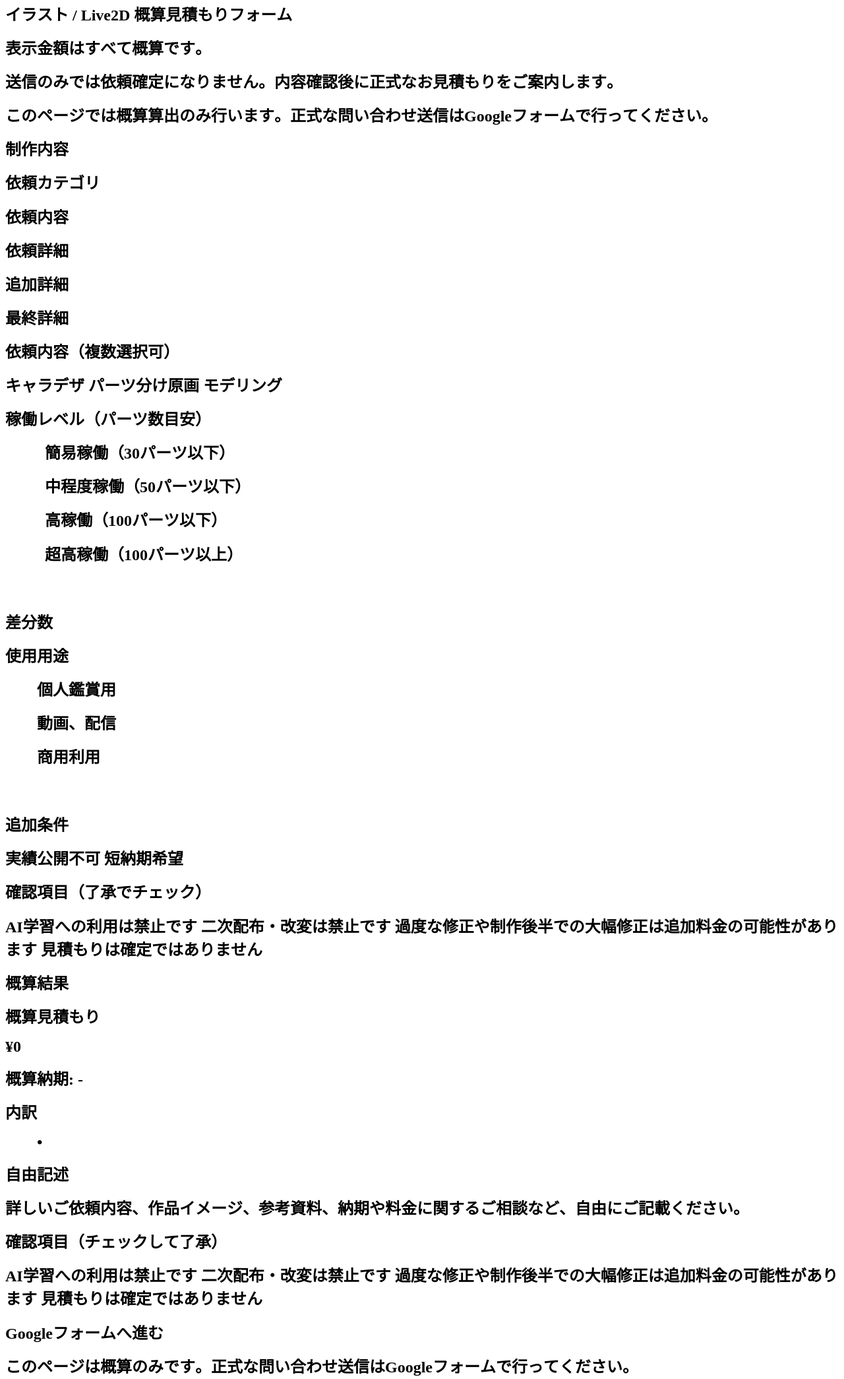
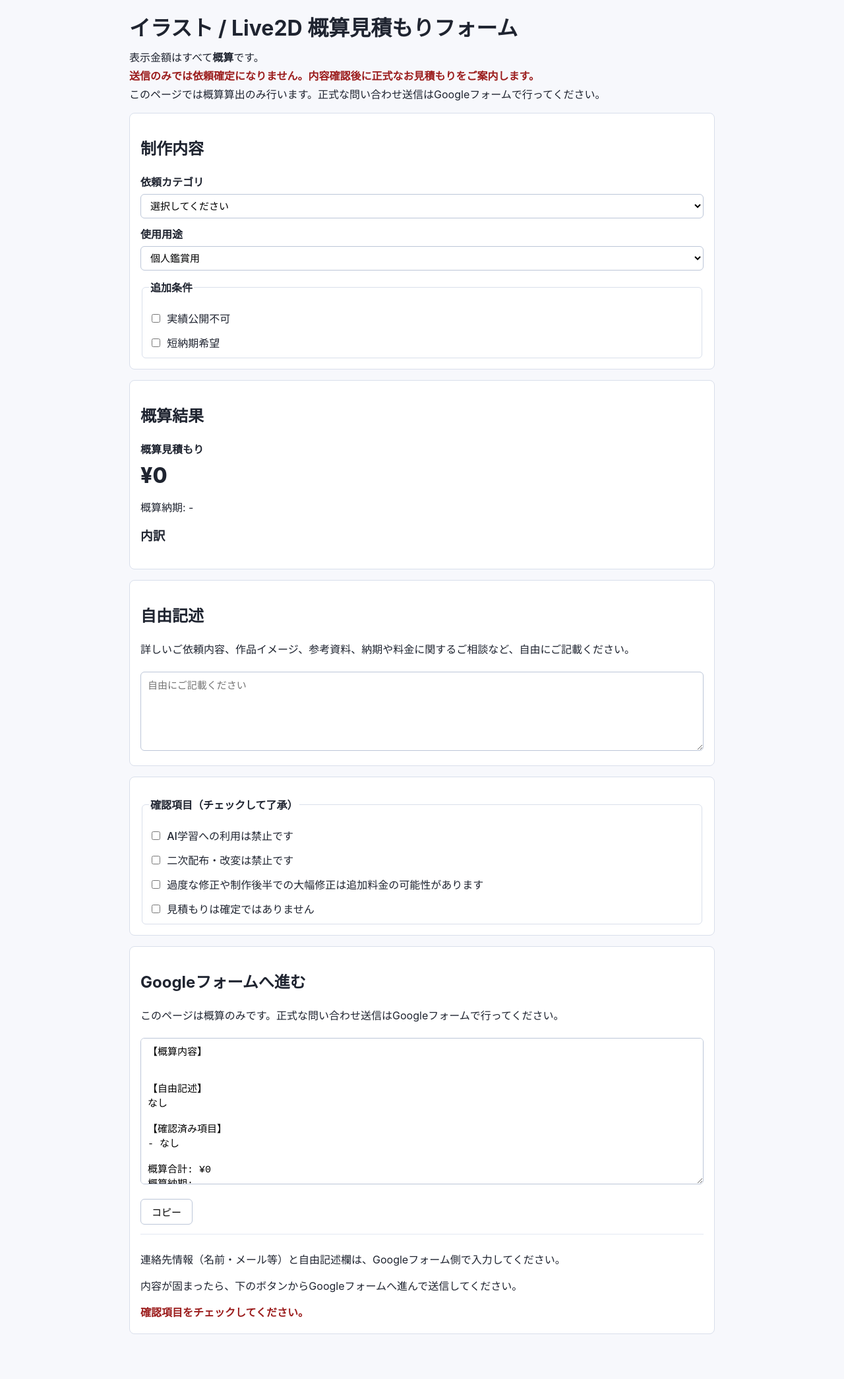
Before and after one commit to sibzak-kaszuq-1jaVha/estimate-form, a plain HTML site: page index.html in a window 1280 px wide. Shown: the part 5-2095 px from the top of the page at 66% size. Drawn offline with Linux system fonts and the light colour scheme.

Commit message:
Fix form structure and update confirmation flow

```diff
--- a/index.html
+++ b/index.html
@@ -1,61 +1,122 @@
-<!DOCTYPE html PUBLIC "-//W3C//DTD HTML 4.01//EN" "http://www.w3.org/TR/html4/strict.dtd">
-<html>
+<!doctype html>
+<html lang="ja">
 <head>
-  <meta http-equiv="Content-Type" content="text/html; charset=utf-8">
-  <meta http-equiv="Content-Style-Type" content="text/css">
-  <title></title>
-  <meta name="Generator" content="Cocoa HTML Writer">
-  <meta name="CocoaVersion" content="2685.5">
-  <style type="text/css">
-    span.s1 {font-kerning: none}
-    span.Apple-tab-span {white-space:pre}
-  </style>
+  <meta charset="utf-8">
+  <meta name="viewport" content="width=device-width, initial-scale=1">
+  <title>概算見積もりフォーム（試作品）</title>
+  <link rel="stylesheet" href="style.css">
 </head>
 <body>
-<h1 style="margin: 0.0px 0.0px 16.1px 0.0px; font: 24.0px 'Hiragino Mincho ProN'; -webkit-text-stroke: #000000"><span class="s1"><b>イラスト / Live2D 概算見積もりフォーム</b></span></h1>
-<h1 style="margin: 0.0px 0.0px 16.1px 0.0px; font: 24.0px 'Hiragino Mincho ProN'; -webkit-text-stroke: #000000"><span class="s1"><b>表示金額はすべて概算です。</b></span></h1>
-<h1 style="margin: 0.0px 0.0px 16.1px 0.0px; font: 24.0px 'Hiragino Mincho ProN'; -webkit-text-stroke: #000000"><span class="s1"><b>送信のみでは依頼確定になりません。内容確認後に正式なお見積もりをご案内します。</b></span></h1>
-<h1 style="margin: 0.0px 0.0px 16.1px 0.0px; font: 24.0px 'Hiragino Mincho ProN'; -webkit-text-stroke: #000000"><span class="s1"><b>このページでは概算算出のみ行います。正式な問い合わせ送信はGoogleフォームで行ってください。</b></span></h1>
-<h1 style="margin: 0.0px 0.0px 16.1px 0.0px; font: 24.0px 'Hiragino Mincho ProN'; -webkit-text-stroke: #000000"><span class="s1"><b>制作内容</b></span></h1>
-<h1 style="margin: 0.0px 0.0px 16.1px 0.0px; font: 24.0px 'Hiragino Mincho ProN'; -webkit-text-stroke: #000000"><span class="s1"><b>依頼カテゴリ</b></span></h1>
-<h1 style="margin: 0.0px 0.0px 16.1px 0.0px; font: 24.0px 'Hiragino Mincho ProN'; -webkit-text-stroke: #000000"><span class="s1"><b>依頼内容</b></span></h1>
-<h1 style="margin: 0.0px 0.0px 16.1px 0.0px; font: 24.0px 'Hiragino Mincho ProN'; -webkit-text-stroke: #000000"><span class="s1"><b>依頼詳細</b></span></h1>
-<h1 style="margin: 0.0px 0.0px 16.1px 0.0px; font: 24.0px 'Hiragino Mincho ProN'; -webkit-text-stroke: #000000"><span class="s1"><b>追加詳細</b></span></h1>
-<h1 style="margin: 0.0px 0.0px 16.1px 0.0px; font: 24.0px 'Hiragino Mincho ProN'; -webkit-text-stroke: #000000"><span class="s1"><b>最終詳細</b></span></h1>
-<h1 style="margin: 0.0px 0.0px 16.1px 0.0px; font: 24.0px 'Hiragino Mincho ProN'; -webkit-text-stroke: #000000"><span class="s1"><b>依頼内容（複数選択可）</b></span></h1>
-<h1 style="margin: 0.0px 0.0px 16.1px 0.0px; font: 24.0px 'Hiragino Mincho ProN'; -webkit-text-stroke: #000000"><span class="s1"><b>キャラデザ パーツ分け原画 モデリング</b></span></h1>
-<h1 style="margin: 0.0px 0.0px 16.1px 0.0px; font: 24.0px 'Hiragino Mincho ProN'; -webkit-text-stroke: #000000"><span class="s1"><b>稼働レベル（パーツ数目安）</b></span></h1>
-<h1 style="margin: 0.0px 0.0px 16.1px 0.0px; font: 24.0px 'Hiragino Mincho ProN'; -webkit-text-stroke: #000000"><span class="s1"><b><span class="Apple-converted-space">          </span>簡易稼働（30パーツ以下）</b></span></h1>
-<h1 style="margin: 0.0px 0.0px 16.1px 0.0px; font: 24.0px 'Hiragino Mincho ProN'; -webkit-text-stroke: #000000"><span class="s1"><b><span class="Apple-converted-space">          </span>中程度稼働（50パーツ以下）</b></span></h1>
-<h1 style="margin: 0.0px 0.0px 16.1px 0.0px; font: 24.0px 'Hiragino Mincho ProN'; -webkit-text-stroke: #000000"><span class="s1"><b><span class="Apple-converted-space">          </span>高稼働（100パーツ以下）</b></span></h1>
-<h1 style="margin: 0.0px 0.0px 16.1px 0.0px; font: 24.0px 'Hiragino Mincho ProN'; -webkit-text-stroke: #000000"><span class="s1"><b><span class="Apple-converted-space">          </span>超高稼働（100パーツ以上）</b></span></h1>
-<h1 style="margin: 0.0px 0.0px 16.1px 0.0px; font: 24.0px 'Hiragino Mincho ProN'; -webkit-text-stroke: #000000; min-height: 36.0px"><span class="s1"><b><span class="Apple-converted-space">        </span></b></span></h1>
-<h1 style="margin: 0.0px 0.0px 16.1px 0.0px; font: 24.0px 'Hiragino Mincho ProN'; -webkit-text-stroke: #000000"><span class="s1"><b>差分数</b></span></h1>
-<h1 style="margin: 0.0px 0.0px 16.1px 0.0px; font: 24.0px 'Hiragino Mincho ProN'; -webkit-text-stroke: #000000"><span class="s1"><b>使用用途</b></span></h1>
-<h1 style="margin: 0.0px 0.0px 16.1px 0.0px; font: 24.0px 'Hiragino Mincho ProN'; -webkit-text-stroke: #000000"><span class="s1"><b><span class="Apple-converted-space">        </span>個人鑑賞用</b></span></h1>
-<h1 style="margin: 0.0px 0.0px 16.1px 0.0px; font: 24.0px 'Hiragino Mincho ProN'; -webkit-text-stroke: #000000"><span class="s1"><b><span class="Apple-converted-space">        </span>動画、配信</b></span></h1>
-<h1 style="margin: 0.0px 0.0px 16.1px 0.0px; font: 24.0px 'Hiragino Mincho ProN'; -webkit-text-stroke: #000000"><span class="s1"><b><span class="Apple-converted-space">        </span>商用利用</b></span></h1>
-<h1 style="margin: 0.0px 0.0px 16.1px 0.0px; font: 24.0px 'Hiragino Mincho ProN'; -webkit-text-stroke: #000000; min-height: 36.0px"><span class="s1"><b><span class="Apple-converted-space">      </span></b></span></h1>
-<h1 style="margin: 0.0px 0.0px 16.1px 0.0px; font: 24.0px 'Hiragino Mincho ProN'; -webkit-text-stroke: #000000"><span class="s1"><b>追加条件</b></span></h1>
-<h1 style="margin: 0.0px 0.0px 16.1px 0.0px; font: 24.0px 'Hiragino Mincho ProN'; -webkit-text-stroke: #000000"><span class="s1"><b>実績公開不可 短納期希望</b></span></h1>
-<h1 style="margin: 0.0px 0.0px 16.1px 0.0px; font: 24.0px 'Hiragino Mincho ProN'; -webkit-text-stroke: #000000"><span class="s1"><b>確認項目（了承でチェック）</b></span></h1>
-<h1 style="margin: 0.0px 0.0px 16.1px 0.0px; font: 24.0px 'Hiragino Mincho ProN'; -webkit-text-stroke: #000000"><span class="s1"><b>AI学習への利用は禁止です 二次配布・改変は禁止です 過度な修正や制作後半での大幅修正は追加料金の可能性があります 見積もりは確定ではありません</b></span></h1>
-<h1 style="margin: 0.0px 0.0px 16.1px 0.0px; font: 24.0px 'Hiragino Mincho ProN'; -webkit-text-stroke: #000000"><span class="s1"><b>概算結果</b></span></h1>
-<h1 style="margin: 0.0px 0.0px 16.1px 0.0px; font: 24.0px 'Hiragino Mincho ProN'; -webkit-text-stroke: #000000"><span class="s1"><b>概算見積もり</b></span></h1>
-<h1 style="margin: 0.0px 0.0px 16.1px 0.0px; font: 24.0px 'Hiragino Mincho ProN'; -webkit-text-stroke: #000000"><span class="s1"><b>¥0</b></span></h1>
-<h1 style="margin: 0.0px 0.0px 16.1px 0.0px; font: 24.0px 'Hiragino Mincho ProN'; -webkit-text-stroke: #000000"><span class="s1"><b>概算納期: -</b></span></h1>
-<h1 style="margin: 0.0px 0.0px 16.1px 0.0px; font: 24.0px 'Hiragino Mincho ProN'; -webkit-text-stroke: #000000"><span class="s1"><b>内訳</b></span></h1>
-<h1 style="margin: 0.0px 0.0px 16.1px 0.0px; font: 24.0px 'Hiragino Mincho ProN'; -webkit-text-stroke: #000000"><span class="s1"><b><span class="Apple-tab-span">	</span>•<span class="Apple-tab-span">	</span></b></span></h1>
-<h1 style="margin: 0.0px 0.0px 16.1px 0.0px; font: 24.0px 'Hiragino Mincho ProN'; -webkit-text-stroke: #000000"><span class="s1"><b>自由記述</b></span></h1>
-<h1 style="margin: 0.0px 0.0px 16.1px 0.0px; font: 24.0px 'Hiragino Mincho ProN'; -webkit-text-stroke: #000000"><span class="s1"><b>詳しいご依頼内容、作品イメージ、参考資料、納期や料金に関するご相談など、自由にご記載ください。</b></span></h1>
-<h1 style="margin: 0.0px 0.0px 16.1px 0.0px; font: 24.0px 'Hiragino Mincho ProN'; -webkit-text-stroke: #000000"><span class="s1"><b>確認項目（チェックして了承）</b></span></h1>
-<h1 style="margin: 0.0px 0.0px 16.1px 0.0px; font: 24.0px 'Hiragino Mincho ProN'; -webkit-text-stroke: #000000"><span class="s1"><b>AI学習への利用は禁止です 二次配布・改変は禁止です 過度な修正や制作後半での大幅修正は追加料金の可能性があります 見積もりは確定ではありません</b></span></h1>
-<h1 style="margin: 0.0px 0.0px 16.1px 0.0px; font: 24.0px 'Hiragino Mincho ProN'; -webkit-text-stroke: #000000"><span class="s1"><b>Googleフォームへ進む</b></span></h1>
-<h1 style="margin: 0.0px 0.0px 16.1px 0.0px; font: 24.0px 'Hiragino Mincho ProN'; -webkit-text-stroke: #000000"><span class="s1"><b>このページは概算のみです。正式な問い合わせ送信はGoogleフォームで行ってください。</b></span></h1>
-<h1 style="margin: 0.0px 0.0px 16.1px 0.0px; font: 24.0px 'Hiragino Mincho ProN'; -webkit-text-stroke: #000000"><span class="s1"><b>コピー</b></span></h1>
-<h1 style="margin: 0.0px 0.0px 16.1px 0.0px; font: 24.0px 'Hiragino Mincho ProN'; -webkit-text-stroke: #000000"><span class="s1"><b>連絡先情報（名前・メール等）と自由記述欄は、Googleフォーム側で入力してください。</b></span></h1>
-<h1 style="margin: 0.0px 0.0px 16.1px 0.0px; font: 24.0px 'Hiragino Mincho ProN'; -webkit-text-stroke: #000000"><span class="s1"><b>内容が固まったら、下のボタンからGoogleフォームへ進んで送信してください。</b></span></h1>
-<h1 style="margin: 0.0px 0.0px 16.1px 0.0px; font: 24.0px 'Hiragino Mincho ProN'; -webkit-text-stroke: #000000"><span class="s1"><b>確認項目をチェックしてください。</b></span></h1>
-<h1 style="margin: 0.0px 0.0px 16.1px 0.0px; font: 24.0px 'Hiragino Mincho ProN'; -webkit-text-stroke: #000000"><span class="s1"><b>Googleフォームを開く</b></span></h1>
+  <main class="container">
+    <h1>イラスト / Live2D 概算見積もりフォーム</h1>
+    <p class="note">表示金額はすべて<strong>概算</strong>です。</p>
+    <p class="warning">送信のみでは依頼確定になりません。内容確認後に正式なお見積もりをご案内します。</p>
+    <p class="note">このページでは概算算出のみ行います。正式な問い合わせ送信はGoogleフォームで行ってください。</p>
+
+    <section class="panel">
+      <h2>制作内容</h2>
+
+      <label for="requestLevel1">依頼カテゴリ</label>
+      <select id="requestLevel1"></select>
+
+      <div id="requestLevel2Row" class="hidden">
+        <label id="requestLevel2Label" for="requestLevel2">依頼内容</label>
+        <select id="requestLevel2"></select>
+      </div>
+
+      <div id="requestLevel3Row" class="hidden">
+        <label id="requestLevel3Label" for="requestLevel3">依頼詳細</label>
+        <select id="requestLevel3"></select>
+      </div>
+
+      <div id="requestLevel4Row" class="hidden">
+        <label id="requestLevel4Label" for="requestLevel4">追加詳細</label>
+        <select id="requestLevel4"></select>
+      </div>
+
+      <div id="requestLevel5Row" class="hidden">
+        <label id="requestLevel5Label" for="requestLevel5">最終詳細</label>
+        <select id="requestLevel5"></select>
+      </div>
+
+      <fieldset id="live2dChecksRow" class="hidden">
+        <legend>依頼内容（複数選択可）</legend>
+        <label><input id="live2dCharDesign" type="checkbox"> キャラデザ</label>
+        <label><input id="live2dPartsDraft" type="checkbox"> パーツ分け原画</label>
+        <label><input id="live2dModeling" type="checkbox"> モデリング</label>
+      </fieldset>
+
+      <div id="partsCountRow" class="hidden">
+        <label for="partsCountChoice">稼働レベル（パーツ数目安）</label>
+        <select id="partsCountChoice">
+          <option value="parts_30">簡易稼働（30パーツ以下）</option>
+          <option value="parts_50">中程度稼働（50パーツ以下）</option>
+          <option value="parts_100">高稼働（100パーツ以下）</option>
+          <option value="parts_over_100">超高稼働（100パーツ以上）</option>
+        </select>
+      </div>
+
+      <div id="diffRow" class="hidden">
+        <label for="diffCount">差分数</label>
+        <input id="diffCount" type="number" min="0" value="0">
+      </div>
+
+      <label for="usageType">使用用途</label>
+      <select id="usageType">
+        <option value="personal">個人鑑賞用</option>
+        <option value="video_streaming">動画、配信</option>
+        <option value="commercial">商用利用</option>
+      </select>
+
+      <fieldset>
+        <legend>追加条件</legend>
+        <label><input id="noPortfolio" type="checkbox"> 実績公開不可</label>
+        <label><input id="rushOrder" type="checkbox"> 短納期希望</label>
+      </fieldset>
+    </section>
+
+    <section class="panel">
+      <h2>概算結果</h2>
+      <p class="estimate-label">概算見積もり</p>
+      <p id="estimateTotal" class="estimate-total">¥0</p>
+      <p id="estimateDelivery" class="note">概算納期: -</p>
+      <h3>内訳</h3>
+      <ul id="breakdownList"></ul>
+    </section>
+
+    <section class="panel">
+      <h2>自由記述</h2>
+      <p>詳しいご依頼内容、作品イメージ、参考資料、納期や料金に関するご相談など、自由にご記載ください。</p>
+      <textarea id="freeMemo" rows="6" placeholder="自由にご記載ください"></textarea>
+    </section>
+
+    <section class="panel">
+      <fieldset>
+        <legend>確認項目（チェックして了承）</legend>
+        <label><input id="confirmNoAiUse" type="checkbox"> AI学習への利用は禁止です</label>
+        <label><input id="confirmNoRedistribute" type="checkbox"> 二次配布・改変は禁止です</label>
+        <label><input id="confirmRevisionFee" type="checkbox"> 過度な修正や制作後半での大幅修正は追加料金の可能性があります</label>
+        <label><input id="confirmEstimateNotFinal" type="checkbox"> 見積もりは確定ではありません</label>
+      </fieldset>
+    </section>
+
+    <section class="panel">
+      <h2>Googleフォームへ進む</h2>
+      <p>このページは概算のみです。正式な問い合わせ送信はGoogleフォームで行ってください。</p>
+      <textarea id="inquiryBody" rows="12" readonly></textarea>
+      <div class="button-row">
+        <button id="copyButton" type="button">コピー</button>
+        <span id="copyStatus" aria-live="polite"></span>
+      </div>
+      <div class="form-link-block">
+        <p>連絡先情報（名前・メール等）と自由記述欄は、Googleフォーム側で入力してください。</p>
+        <p>内容が固まったら、下のボタンからGoogleフォームへ進んで送信してください。</p>
+        <p id="confirmWarning" class="warning hidden">確認項目をチェックしてください。</p>
+        <a id="googleFormLink" class="form-link-button" href="#" target="_blank" rel="noopener noreferrer">Googleフォームを開く</a>
+      </div>
+    </section>
+  </main>
+
+  <script src="script.js"></script>
 </body>
 </html>
```
